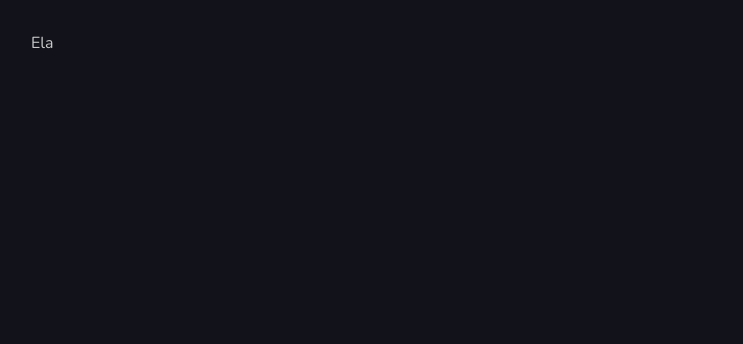
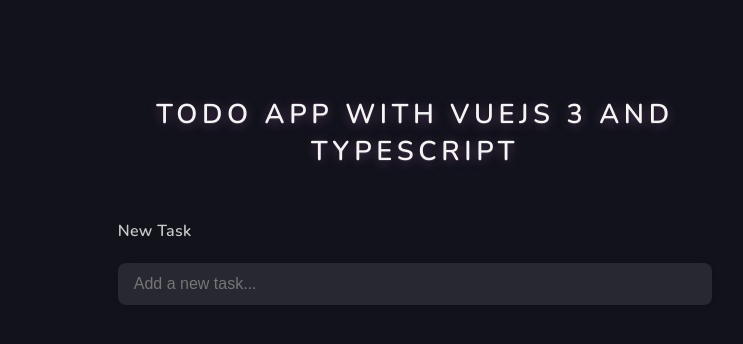
Before and after one commit to DiegoRoar/vue_todo, a Vue app: page / in a window 1280 px wide. Shown: the top 344 px of the page, without its empty margins (225-968 px from the left). Built offline with nearby package versions, Linux system fonts and the light colour scheme.

Commit message:
Update app.vue title
Setup the title styles, and added form start point

```diff
--- a/index.html
+++ b/index.html
@@ -1,10 +1,10 @@
 <!DOCTYPE html>
 <html lang="">
   <head>
-    <meta charset="UTF-8">
-    <link rel="icon" href="/favicon.ico">
-    <meta name="viewport" content="width=device-width, initial-scale=1.0">
-    <title>Vite App</title>
+    <meta charset="UTF-8" />
+    <link rel="icon" href="./public/img/favicon-32x32.png" />
+    <meta name="viewport" content="width=device-width, initial-scale=1.0" />
+    <title>Todo App</title>
   </head>
   <body>
     <div id="app"></div>
--- a/src/App.vue
+++ b/src/App.vue
@@ -1,17 +1,76 @@
 <template>
   <div class="container">
-    <div>Ela</div>
+    <main>
+      <h1 class="title">{{ title }}</h1>
+      <form @submit.prevent="">
+        <label for="newTask">New Task</label>
+        <input
+          v-model="newTask"
+          name="newTask"
+          id="newTask"
+          type="text"
+          placeholder="Add a new task..."
+        />
+      </form>
+    </main>
   </div>
 </template>
 
-<script lang="ts" setup></script>
+<script lang="ts" setup>
+import { ref } from "vue";
 
-<style scoped>
-.container {
-  max-width: 800px;
+const title = ref("Todo App with Vuejs 3 and TypeScript");
+const newTask = ref("");
+</script>
+
+<style>
+.title {
+  font-size: clamp(0.9rem, 3.7vw, 1.7rem);
+  color: #f5f5f5;
+  text-align: center;
+  margin: 10px auto 50px;
+  text-shadow: var(--text-shadow);
+  font-weight: 600;
+  letter-spacing: 0.17em;
+  text-transform: uppercase;
+}
+
+form {
+  display: flex;
+  flex-direction: column;
+  align-items: center;
+  gap: 1rem;
+  margin-top: 2.5rem;
+  width: 700px;
+  max-width: 90%;
+  margin-left: auto;
+  margin-right: auto;
+}
+
+label {
+  font-size: 1rem;
+  color: var(--text-color);
+  margin-bottom: 0.3rem;
+  letter-spacing: 0.02em;
+  font-weight: 600;
+  align-self: flex-start;
+}
+
+input[type="text"] {
   width: 100%;
-  margin: 0 auto;
-  padding: 2rem 1rem;
-  box-sizing: border-box;
+  padding: 0.75rem 1rem;
+  border: none;
+  border-radius: 0.5rem;
+  background: var(--hover-color);
+  color: var(--text-color);
+  font-size: 1rem;
+  transition: box-shadow 0.2s, border 0.2s;
+  box-shadow: 0 2px 8px rgba(0, 0, 0, 0.04);
+}
+
+input[type="text"]:focus {
+  outline: none;
+  border: 2px solid var(--accent-color);
+  box-shadow: 0 0 0 2px var(--accent-color) 33;
 }
 </style>
--- a/src/assets/main.css
+++ b/src/assets/main.css
@@ -18,6 +18,8 @@
   --hover-color: #272832;
   --accent-color: #0071ff;
   --text-color: #c9c9c9;
+  --text-shadow: 0 2px 12px rgba(221, 136, 221, 0.4),
+    0 1px 4px rgba(0, 0, 0, 0.18), 0 0.5px 0.5px rgba(255, 255, 255, 0.12);
 }
 
 body {
@@ -47,3 +49,11 @@
 main p {
   margin-top: 0.35em;
 }
+
+.container {
+  max-width: 800px;
+  width: 100%;
+  margin: 0 auto;
+  padding: 2rem 1rem;
+  box-sizing: border-box;
+}
```
Also changed, not shown: public/img/favicon-32x32.png (added).
